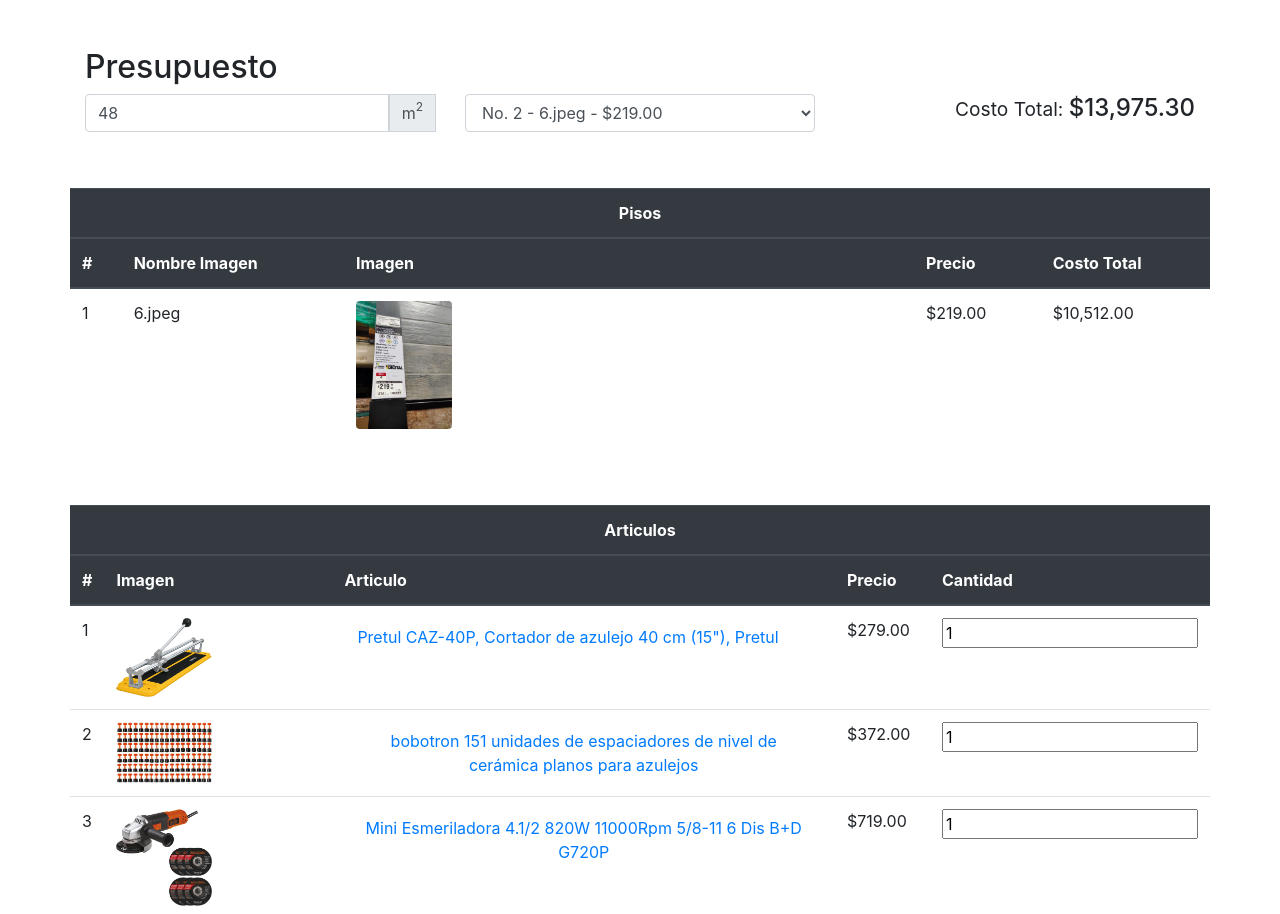
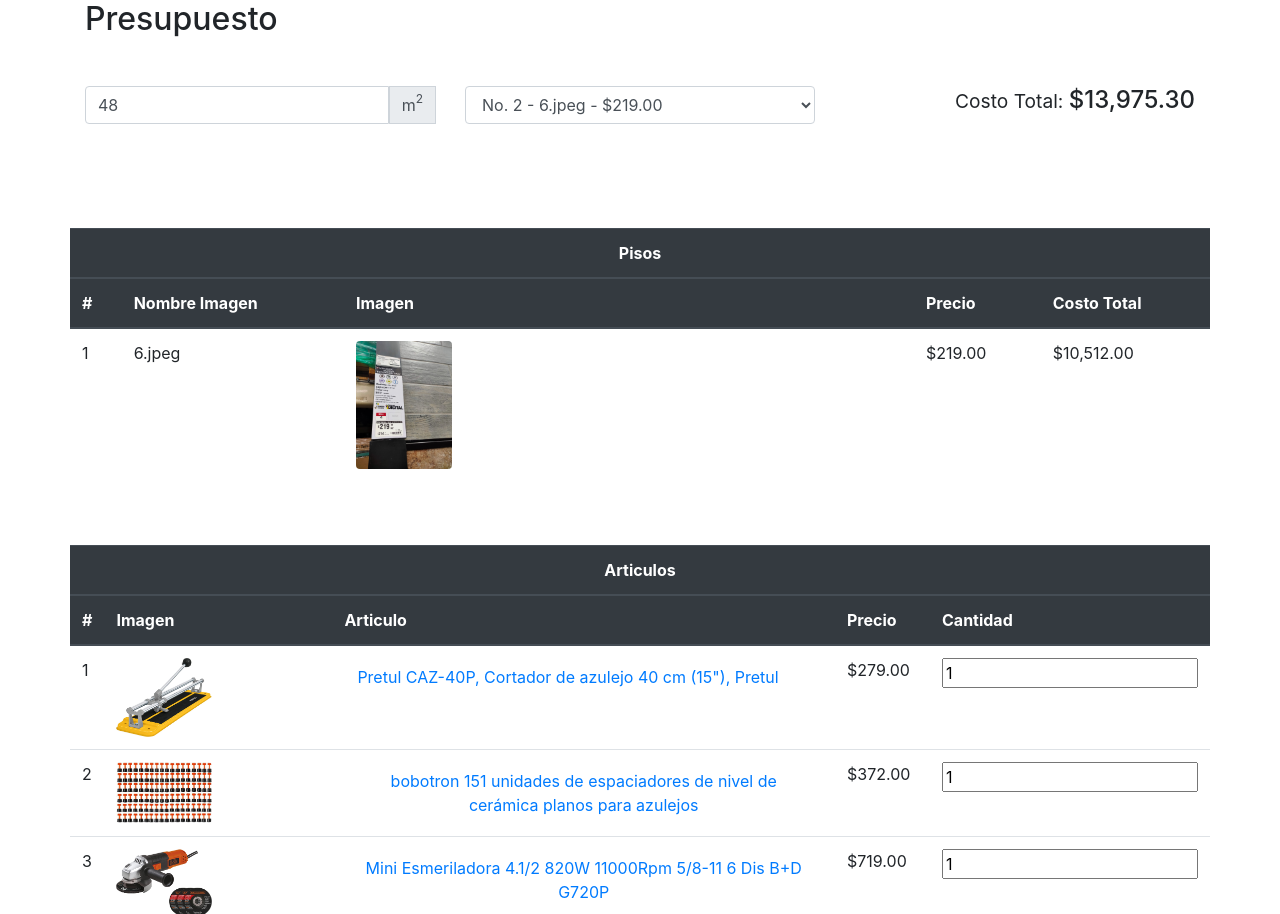
Before and after one commit to IsaacLopezVidal/Presupuesto, a plain HTML site: page docs/index.html in a window 1280 px wide. Shown: the top 914 px of the page. Drawn offline with nearby package versions, Linux system fonts and the light colour scheme.

Commit message:
cambio para pages fix 8

```diff
--- a/docs/index.html
+++ b/docs/index.html
@@ -13,9 +13,10 @@
 
 <body>
     <div class="container">
-        <div class="my-5">
+
+
         <h2>Presupuesto</h2>
-                <div class="form-group row">
+        <div class="form-group row my-5">
                 <div class="col-4">
                     <div class="input-group mb-2">
                         <input type="number" class="form-control " id="metros" placeholder="48" value="48">
@@ -30,12 +31,12 @@
                     </select>
                 </div>
                 <div class="col-4 text-right">
-                        <h4 id="costoTotal" ></h4>
+                    <h4 id="costoTotal"></h4>
 
                 </div>
         </div>
-        </div>
-        <div class="row my-5">
+        <div class="row">
+            <div class=" my-5 table-responsive">
                 <table class="table table-hover" width="100%">
                     <thead class="thead-dark">
                         <tr class="text-center">
@@ -54,7 +55,10 @@
                     </tbody>
                 </table>
             </div>
+        </div>
         <div class="row">
+
+            <div class=" table-responsive">
                 <table class="table table-hover" width="100%">
                     <thead class="thead-dark">
                         <tr class="text-center">
@@ -63,9 +67,9 @@
                         <tr>
                             <th scope="col">#</th>
                             <th style="width: 20%;">Imagen</th>
-                        <th  scope="col">Articulo</th>
+                            <th scope="col">Articulo</th>
                             <th>Precio</th>
-                        <th >Cantidad</th>
+                            <th>Cantidad</th>
                         </tr>
                     </thead>
                     <tbody id="Articulos">
@@ -73,7 +77,9 @@
                     </tbody>
                 </table>
             </div>
-        <div id="modalImg" class="modal fade bd-example-modal-xl" tabindex="-1" role="dialog" aria-labelledby="myExtraLargeModalLabel" aria-hidden="true">
+        </div>
+        <div id="modalImg" class="modal fade bd-example-modal-xl" tabindex="-1" role="dialog"
+            aria-labelledby="myExtraLargeModalLabel" aria-hidden="true">
             <div class="modal-dialog modal-xl" style="background-color: transparent;">
                 <!-- <div class="modal-content" style="background-color: transparent;">
                 </div> -->
```
Lines whose indentation alone changed are shown as unchanged.
